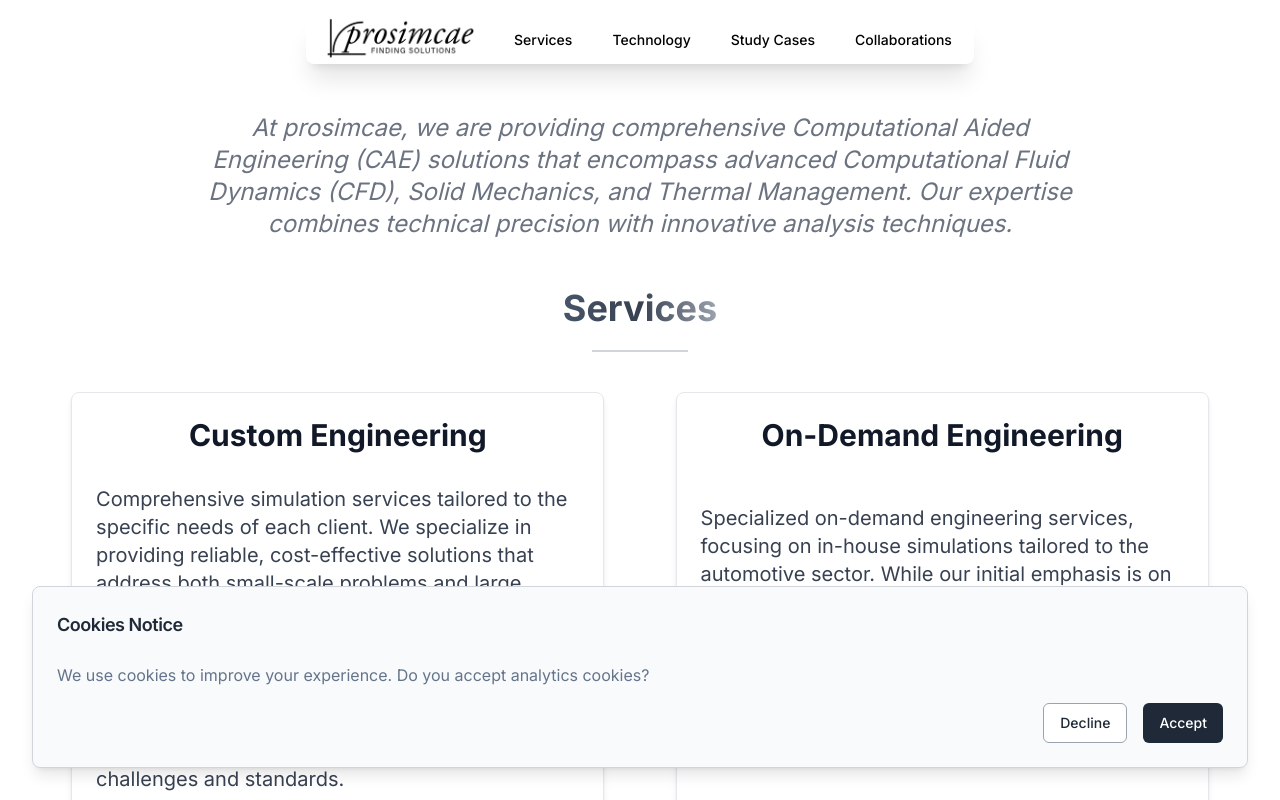
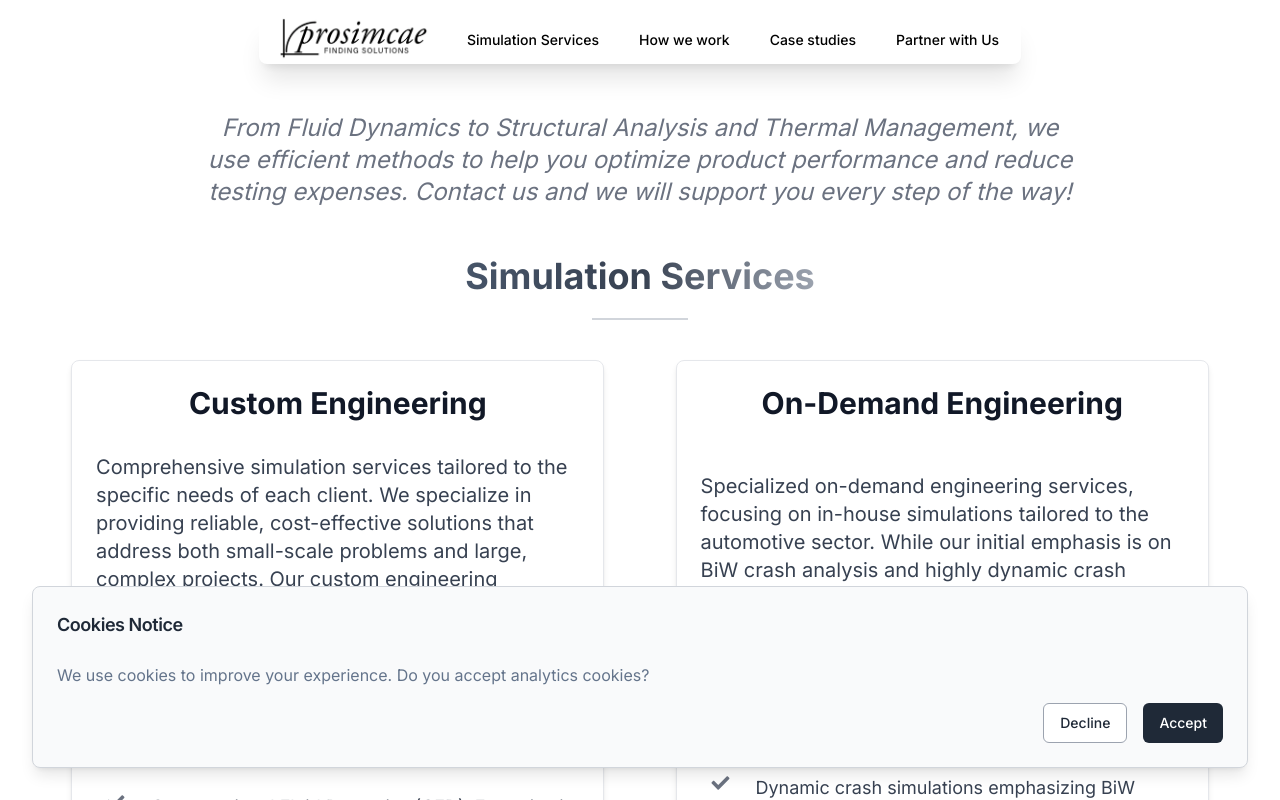
Before and after one commit to jparraporcar/prosimcae, a Next.js app: page / in a window 1280 px wide. Shown: the top 800 px of the page. Built offline with nearby package versions, Linux system fonts and the light colour scheme.

Commit message:
optimized navigation titles for SEO, title and description in head and main title in landing

```diff
--- a/src/app/layout.tsx
+++ b/src/app/layout.tsx
@@ -10,10 +10,9 @@ import { SpeedInsights } from "@vercel/speed-insights/next";
 const inter = Inter({ subsets: ["latin"] });
 
 export const metadata = {
-  title: "Prosimcae - Engineering and Simulation Services",
+  title: "Cost-Effective Accurate Engineering Simulations | Prosimcae",
   description:
-    "Prosimcae provides high-quality engineering simulations and services, specializing in computational fluid dynamics and solid mechanics.",
-  robots: "index, follow",
+    "Prosimcae offers expert engineering simulation services to optimize your product designs and reduce costs. Enhance performance and accelerate development with our reliable solutions. Contact us now!",
   icons: {
     icon: "/favicon.ico",
   },
--- a/src/app/page.tsx
+++ b/src/app/page.tsx
@@ -30,12 +30,12 @@ const Home: React.FC = () => {
         <MainSectionIntro
           descriptionContainerClass="appear-fading"
           descriptionClass="text-gray-500 text-2xl max-md:text-base max-md:px-6 px-3 max-md:px-4 italic text-center max-md:mt-10 "
-          descriptionText="At prosimcae, we are providing comprehensive Computational Aided Engineering (CAE) solutions that encompass advanced Computational Fluid Dynamics (CFD), Solid Mechanics, and Thermal Management. Our expertise combines technical precision with innovative analysis techniques."
+          descriptionText="From Fluid Dynamics to Structural Analysis and Thermal Management, we use efficient methods to help you optimize product performance and reduce testing expenses. Contact us and we will support you every step of the way!"
         />
       </div>
       <div id="main-section-title-services" className="slide-in-top section">
         <MainSectionTitle
-          title="Services"
+          title="Simulation Services"
           titleContainerClass="max-md:text-3xl"
         />
       </div>
@@ -60,7 +60,7 @@ const Home: React.FC = () => {
       <Separator orientation="horizontal" className="mt-20 mb-16" />
       <div id="main-section-title-technology" className="section">
         <MainSectionTitle
-          title="Technology"
+          title="How we work"
           titleContainerClass="max-md:text-3xl"
         />
       </div>
@@ -88,7 +88,7 @@ const Home: React.FC = () => {
       />
       <div id="main-section-title-study-cases" className="section">
         <MainSectionTitle
-          title="Study Cases"
+          title="Case studies"
           titleContainerClass="max-md:text-3xl"
         />
       </div>
@@ -108,7 +108,7 @@ const Home: React.FC = () => {
       <Separator orientation="horizontal" className="mb-20" />
       <div id="main-section-title-collaborations" className="section">
         <MainSectionTitle
-          title="Collaborations"
+          title="Partner with Us"
           titleContainerClass="max-md:text-3xl"
         />
       </div>
--- a/src/components/custom/client/navigation-mobile.tsx
+++ b/src/components/custom/client/navigation-mobile.tsx
@@ -79,25 +79,25 @@ export const NavigationMobile: React.FC = () => {
             onClick={() => handleClick("#main-section-title-services")}
             className="text-black bg-white inline-flex border-white h-10 w-max items-center justify-center rounded-md bg-transparent px-4 text-lg font-medium py-4 pr-4 active:bg-slate-300 active:border-white focus:outline-none focus:border-white -webkit-appearance-none"
           >
-            Services
+            Simulation Services
           </button>
           <button
             onClick={() => handleClick("#main-section-title-technology")}
             className="text-black bg-white inline-flex border-white h-10 w-max items-center justify-center rounded-md bg-transparent px-4 text-lg font-medium py-4 pr-4 active:bg-slate-300 active:border-white focus:outline-none focus:border-white -webkit-appearance-none"
           >
-            Technology
+            How we work
           </button>
           <button
             onClick={() => handleClick("#main-section-title-study-cases")}
             className="text-black bg-white inline-flex border-white h-10 w-max items-center justify-center rounded-md bg-transparent px-4 text-lg font-medium py-4 pr-4 active:bg-slate-300 active:border-white focus:outline-none focus:border-white -webkit-appearance-none"
           >
-            Study Cases
+            Case studies
           </button>
           <button
             onClick={() => handleClick("#main-section-title-collaborations")}
             className="text-black bg-white inline-flex border-white h-10 w-max items-center justify-center rounded-md bg-transparent px-4 text-lg font-medium py-4 pr-4 active:bg-slate-300 active:border-white focus:outline-none focus:border-white -webkit-appearance-none"
           >
-            Collaborations
+            Partner with Us
           </button>
         </div>
         <SheetClose className="absolute right-4 top-4 rounded-sm opacity-70 ring-offset-white transition-opacity hover:opacity-100 focus:outline-none focus:ring-2 focus:ring-slate-950 focus:ring-offset-2 disabled:pointer-events-none data-[state=open]:bg-slate-100 dark:ring-offset-slate-950 dark:focus:ring-slate-300 dark:data-[state=open]:bg-slate-800">
--- a/src/components/custom/client/navigation.tsx
+++ b/src/components/custom/client/navigation.tsx
@@ -44,7 +44,7 @@ export function Navigation() {
                   "border-transparent border-2 hover:border-2 hover:bg-slate-200 active:bg-slate-300 py-4 pr-4",
                 ])}
               >
-                Services
+                Simulation Services
               </NavigationMenuLink>
             </Link>
           </NavigationMenuItem>
@@ -60,7 +60,7 @@ export function Navigation() {
                   "border-transparent border-2 hover:border-2 hover:bg-slate-200 active:bg-slate-300 py-4 pr-4",
                 ])}
               >
-                Technology
+                How we work
               </NavigationMenuLink>
             </Link>
           </NavigationMenuItem>
@@ -76,7 +76,7 @@ export function Navigation() {
                   "border-transparent border-2 hover:border-2 hover:bg-slate-200 active:bg-slate-300 py-4 pr-4",
                 ])}
               >
-                Study Cases
+                Case studies
               </NavigationMenuLink>
             </Link>
           </NavigationMenuItem>
@@ -92,7 +92,7 @@ export function Navigation() {
                   "border-transparent border-2 hover:border-2 hover:bg-slate-200 active:bg-slate-300 py-4 pr-4",
                 ])}
               >
-                Collaborations
+                Partner with Us
               </NavigationMenuLink>
             </Link>
           </NavigationMenuItem>
--- a/src/lib/types.ts
+++ b/src/lib/types.ts
@@ -3,7 +3,7 @@ import { StaticImageData } from "next/image";
 export type mediaItem =
   | {
       type: "image";
-      title?: string;
+      title: string;
       description: string;
       alt: string;
       height?: number;
@@ -15,7 +15,7 @@ export type mediaItem =
     }
   | {
       type: "video";
-      title?: string;
+      title: string;
       description: string;
       height: number;
       width: number;
```
Also changed, not shown: 1 other file (tests, documents, lock files or other folders).
